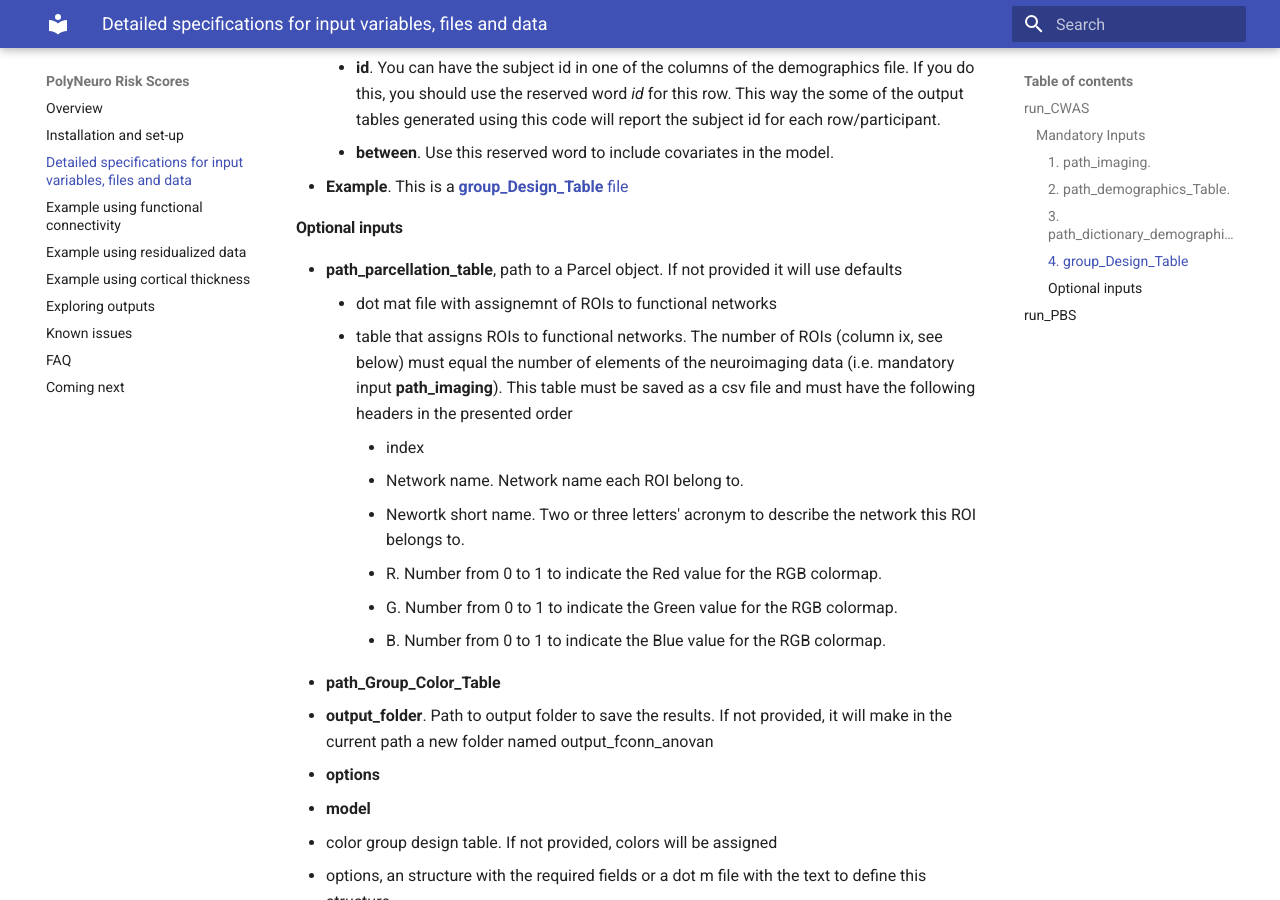
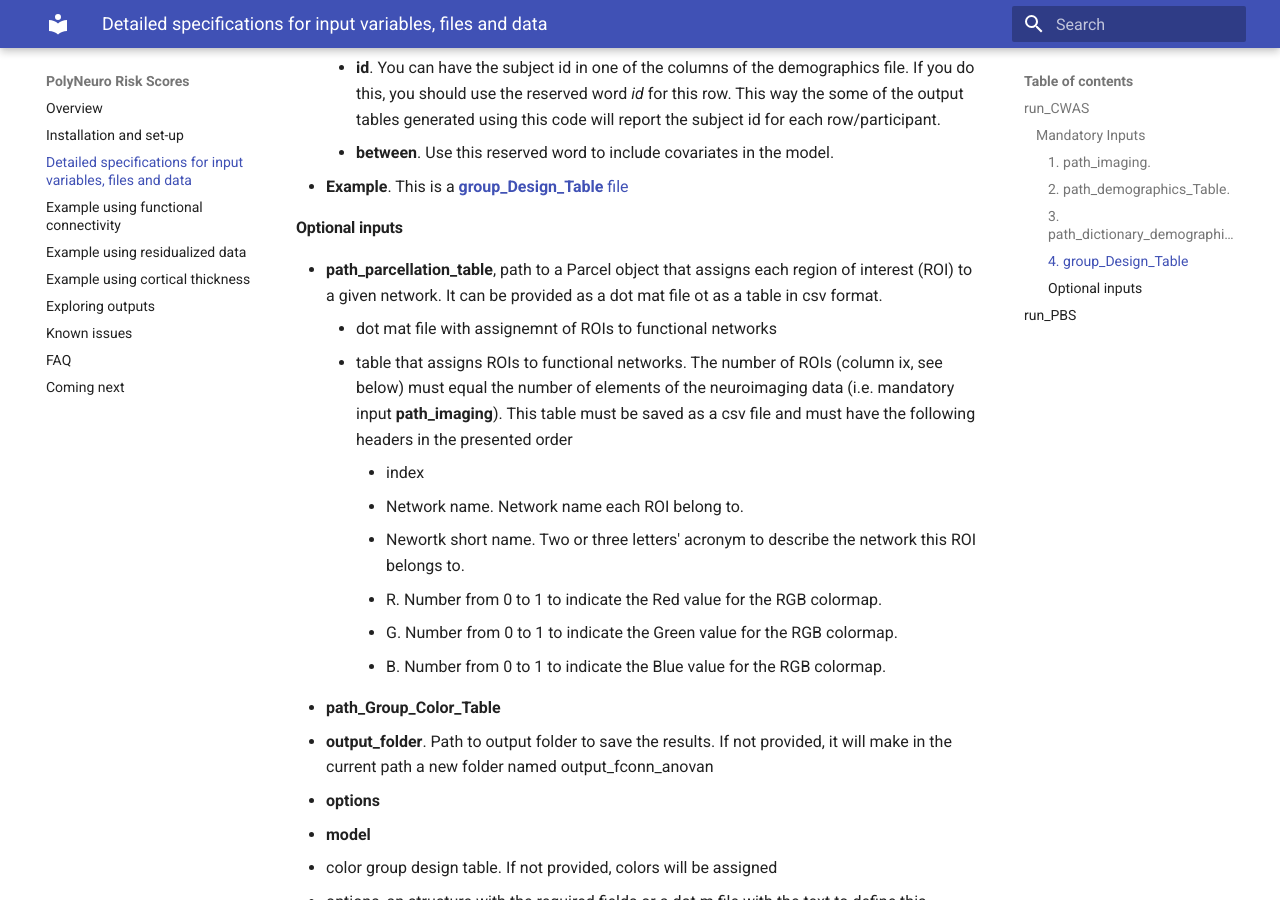
Before and after one commit to omiranda/polyneuro_risk_score, an MkDocs documentation site: the page built from docs/detailed_description.md, in a window 1280 px wide and 900 px high, scrolled down 2192 px. Built offline with MkDocs 1.6.1 and Material for MkDocs 9.7.7, drawn with Linux system fonts in a browser that asks for light colours; formulas are drawn with MathJax 3; old or Windows-style settings are respelled for this version of MkDocs.

Commit message:
Update detailed_description.md

```diff
--- a/docs/detailed_description.md
+++ b/docs/detailed_description.md
@@ -57,7 +57,7 @@ This table will also indicate if each included variable is a *between* or *withi
 - **Example**. This is a [**group_Design_Table** file](./detailed_specs/Group_Design_Table.csv)
 
 #### Optional inputs
-- **path_parcellation_table**, path to a Parcel object. If not provided it will use defaults
+- **path_parcellation_table**, path to a Parcel object that assigns each region of interest (ROI) to a given network. It can be provided as a dot mat file ot as a table in csv format.
     - dot mat file with assignemnt of ROIs to functional networks
     - table that assigns ROIs to functional networks. The number of ROIs (column ix, see below) must equal the number of elements of the neuroimaging data (i.e. mandatory input **path_imaging**). This table must be saved as a csv file and must have the following headers in the presented order
         - index
```
